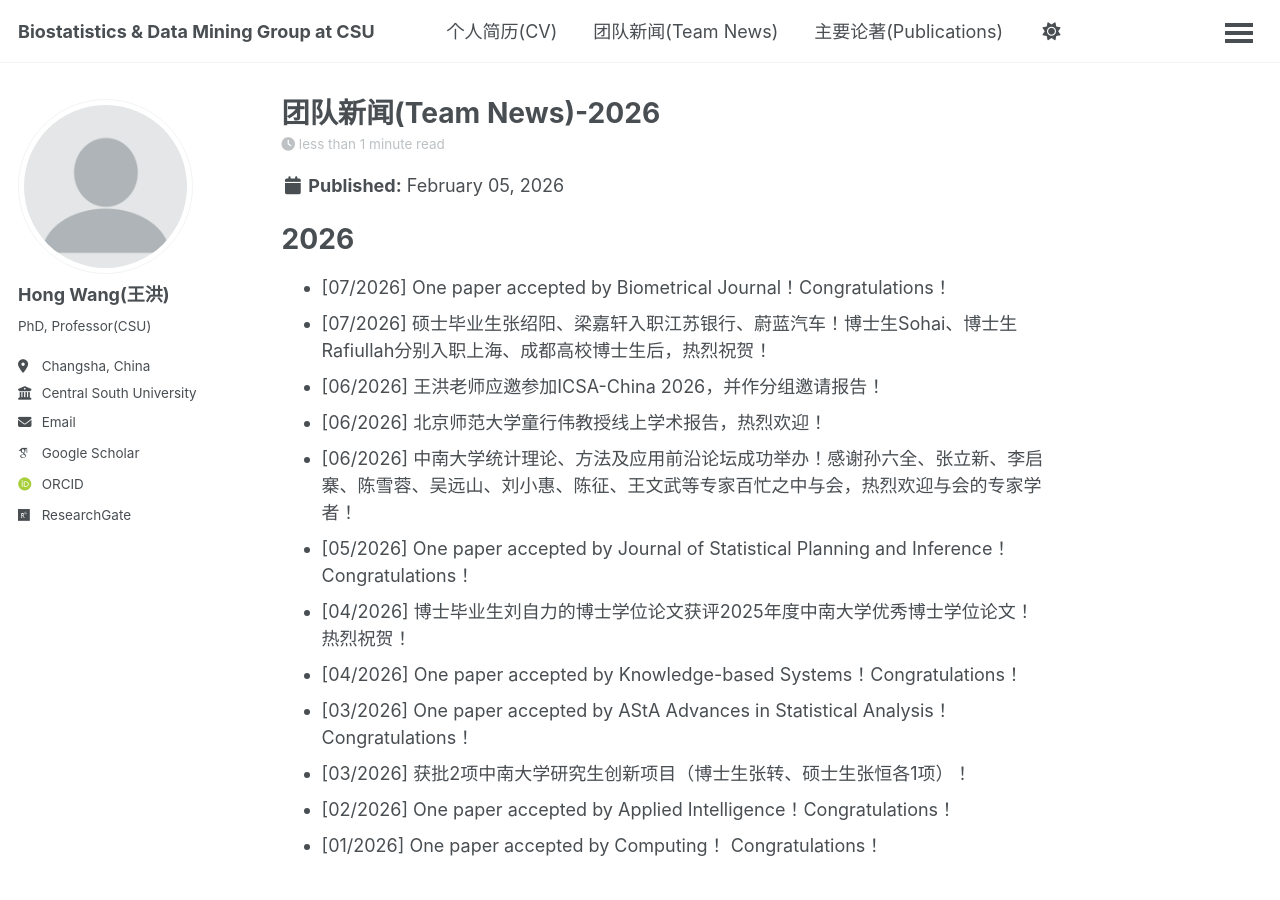
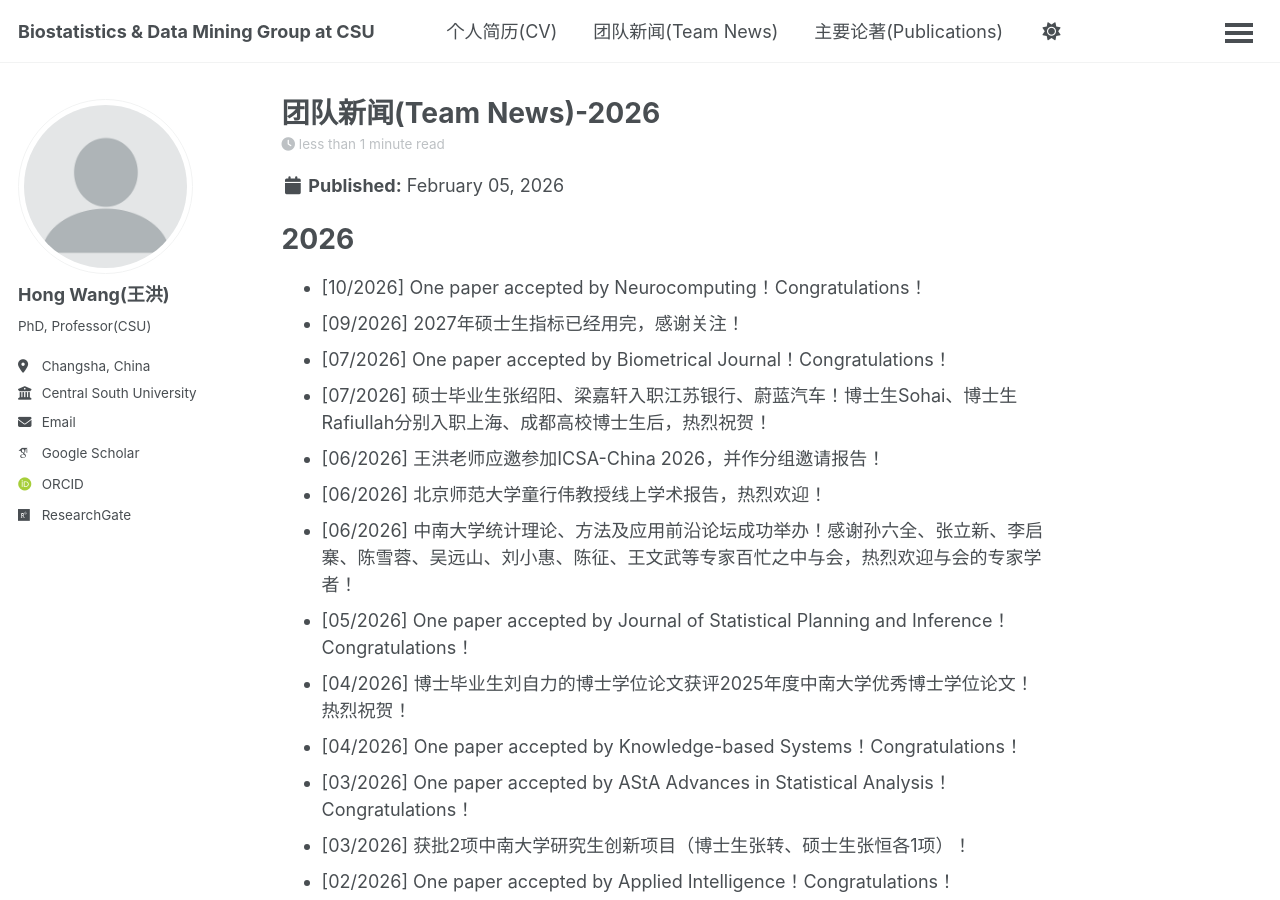
Before and after one commit to whcsu/whcsu.github.io, a Jekyll site: the page built from _posts/2026-01-31-blog-post-1.md, in a window 1280 px wide and 900 px high. Built offline with Jekyll 4.4.1, drawn with Linux system fonts in a browser that asks for light colours; some web fonts are replaced; a script bundle is joined from its source files by our own code; library files that are not in the unit come from our copies.

Commit message:
Update 2026-01-31-blog-post-1.md

```diff
--- a/_posts/2026-01-31-blog-post-1.md
+++ b/_posts/2026-01-31-blog-post-1.md
@@ -10,6 +10,8 @@ tags:
 
 2026
 ======
+- [10/2026] One paper accepted by Neurocomputing！Congratulations！
+- [09/2026] 2027年硕士生指标已经用完，感谢关注！
 - [07/2026] One paper accepted by Biometrical Journal！Congratulations！
 - [07/2026] 硕士毕业生张绍阳、梁嘉轩入职江苏银行、蔚蓝汽车！博士生Sohai、博士生Rafiullah分别入职上海、成都高校博士生后，热烈祝贺！
 - [06/2026] 王洪老师应邀参加ICSA-China 2026，并作分组邀请报告！
```
